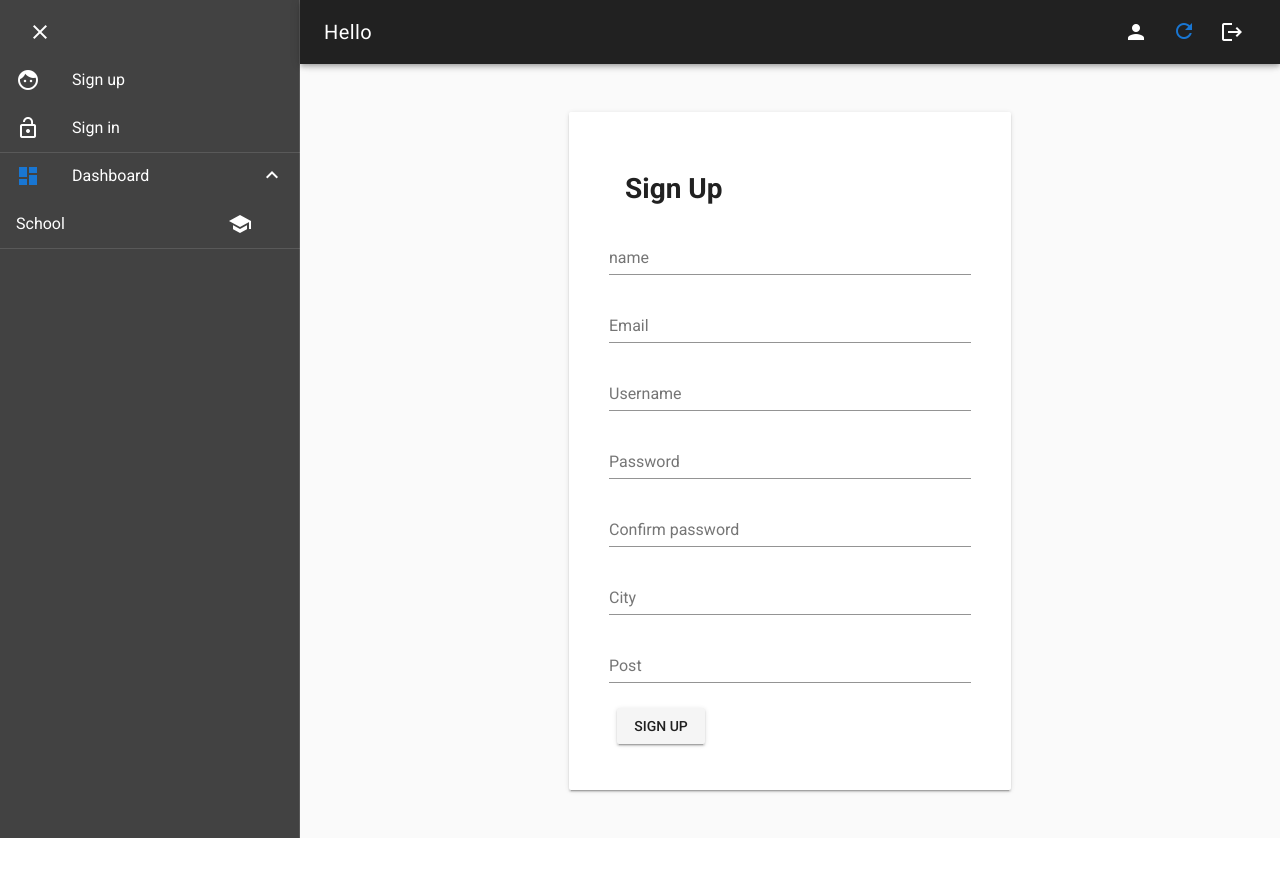
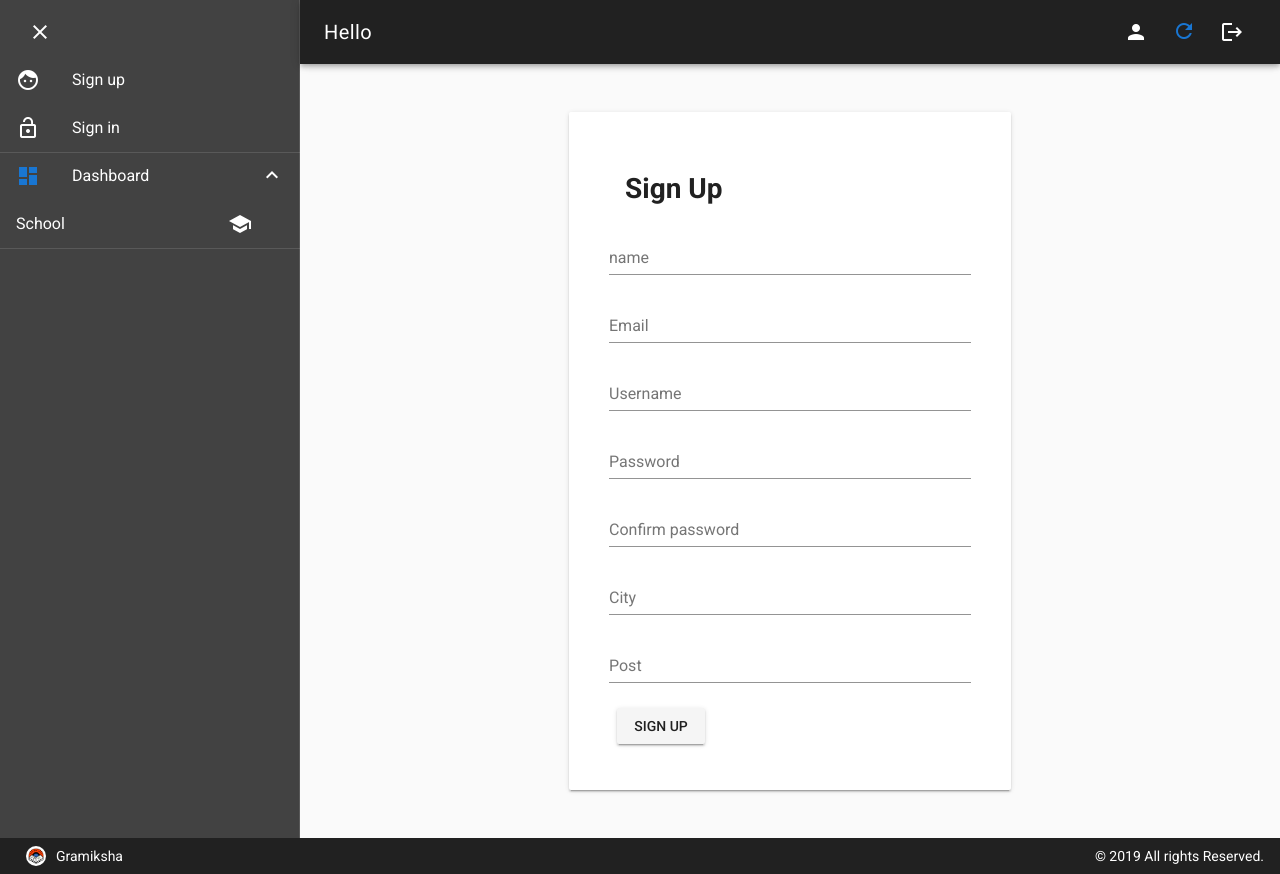
Before and after one commit to atharva3010/gramiksha-udaan, a Vue app: page /Signup in a window 1280 px wide. Before the commit the page ends 838 px from the top, so only its background shows below. Built offline with nearby package versions, Linux system fonts and the light colour scheme; no server answers; the database is empty.

Commit message:
added footer

```diff
--- a/src/App.vue
+++ b/src/App.vue
@@ -2,7 +2,7 @@
   <v-app>
     <v-layout row>
       <v-flex>
-        <v-navigation-drawer  permanent dark persistant v-if="isDrawer">
+        <v-navigation-drawer permanent dark persistant v-if="isDrawer">
           <v-toolbar class="transparent" flat>
 
               <v-list class="pa-0">
@@ -82,6 +82,12 @@
         </v-container>
       </v-flex>
     </v-layout>
+    <v-footer class="pa-3" dark>
+        <img src="../static/download.png" style="width:20px;height:20px;border-radius:50%;margin:10px;">
+        <div>Gramiksha</div>
+        <v-spacer></v-spacer>
+        <div> &copy; {{ new Date().getFullYear() }} All rights Reserved.</div>
+      </v-footer>
   </v-app>
 </template>
 
@@ -100,13 +106,7 @@ export default {
         { icon: "lock_open", title: "Sign in", link: "/Login" }
       ];
       if (this.userSignedIn) {
-        menuItems = [
-          {
-            icon: "supervisor_account",
-            title: "View Meetups",
-            link: "/meetups"
-          }
-        ];
+        menuItems = [];
       }
       return menuItems;
     },
@@ -120,6 +120,3 @@ export default {
   }
 };
 </script>
-
-<style>
-</style>
```
Also changed, not shown: 42840302_307680773361623_2685878680684593152_n.jpg (added), static/download.png (added).
